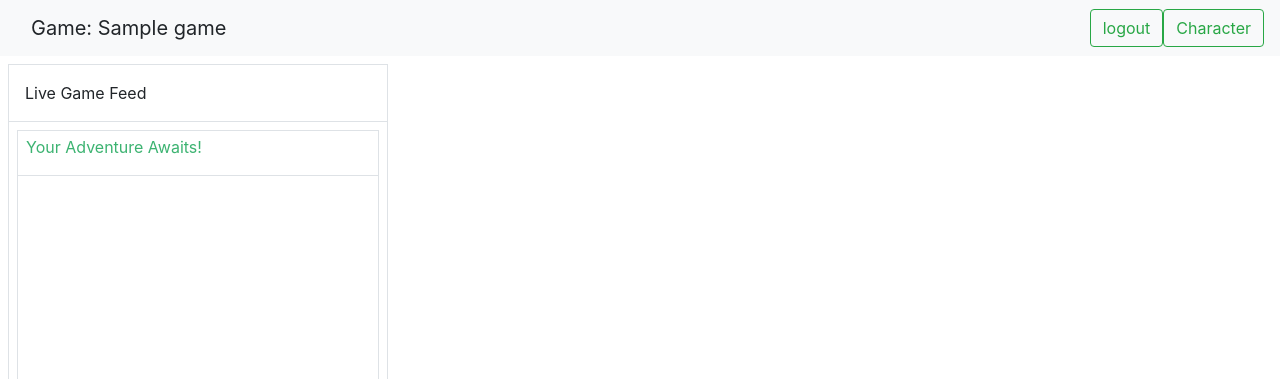
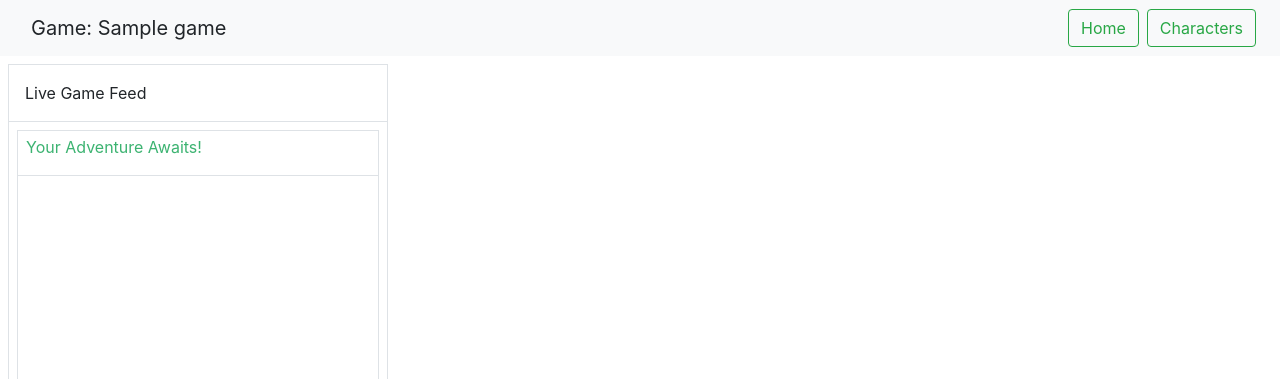
Before and after one commit to hsojseven/COMP422_TTRPG, a Flask app: template templates/gameScreen.html in a window 1280 px wide. Shown: the top 379 px of the page. Run offline with Flask 2, Linux system fonts and the light colour scheme; the template is opened without the code that fills it: values that come from a table or form of the project are taken from there, others are empty; tables that the repository leaves empty hold one stand-in row (values such as "Sample post"); parts of the project's set-up code (start-up, migrations or seed data) failed here and were passed over; some libraries are stand-ins or nearby versions.

Commit message:
Idk its 3 am

```diff
--- a/templates/gameScreen.html
+++ b/templates/gameScreen.html
@@ -15,8 +15,8 @@
             <a class="navbar-brand"> Game: {{game.name}} </a>
           </div>
           <div class="d-flex">
-            <button style="" class="btn btn-outline-success my-2 my-sm-0" type="logout" href="/"> logout </button>
-            <button style="" class="btn btn-outline-success my-2 my-sm-0" type="logout" href="/characters/"> Character </button>
+            <button style="" class="btn btn-outline-success my-2 my-sm-0" type="submit" href="{{url_for('home')}}"> Home </button>
+            <button style="" class="btn btn-outline-success my-2 my-sm-0 mx-2" type="submit" href="{{url_for('get_characters')}}"> Characters </button>
           </div>
         </nav>
       </header>
```
